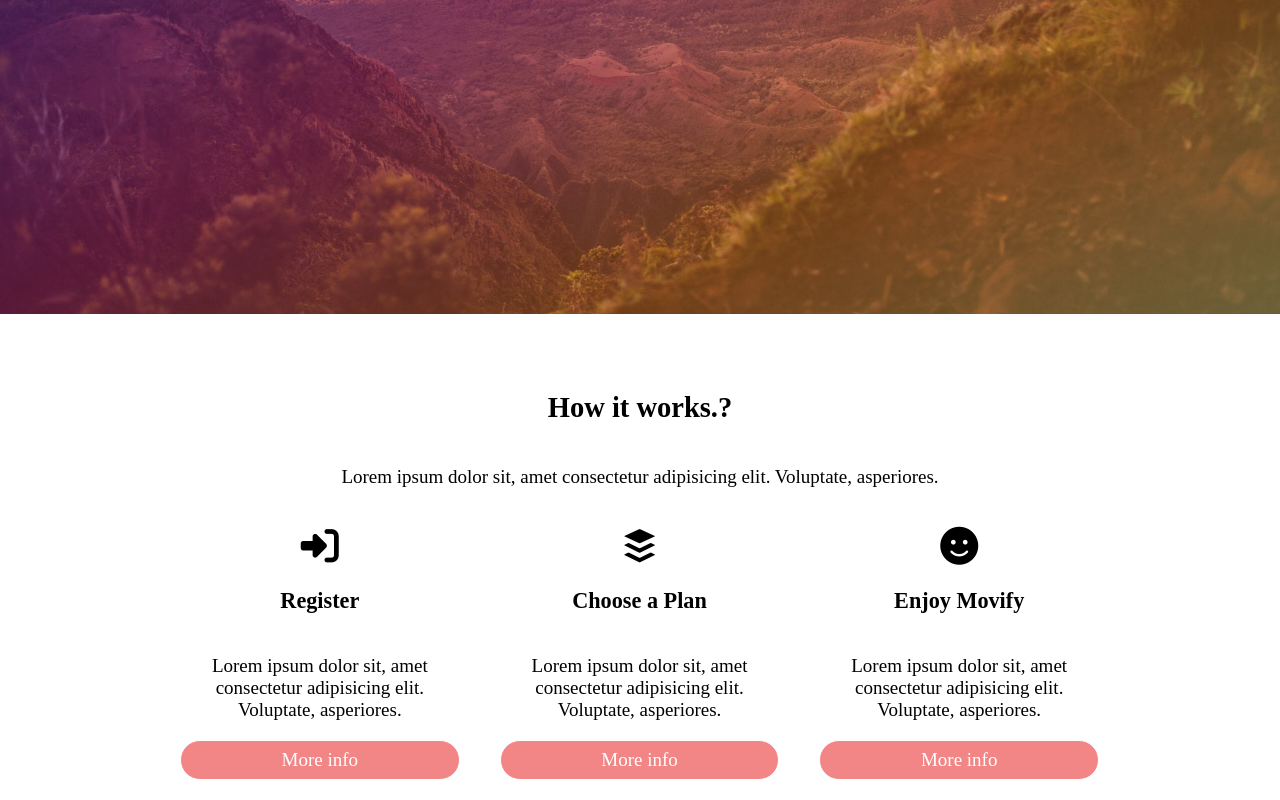
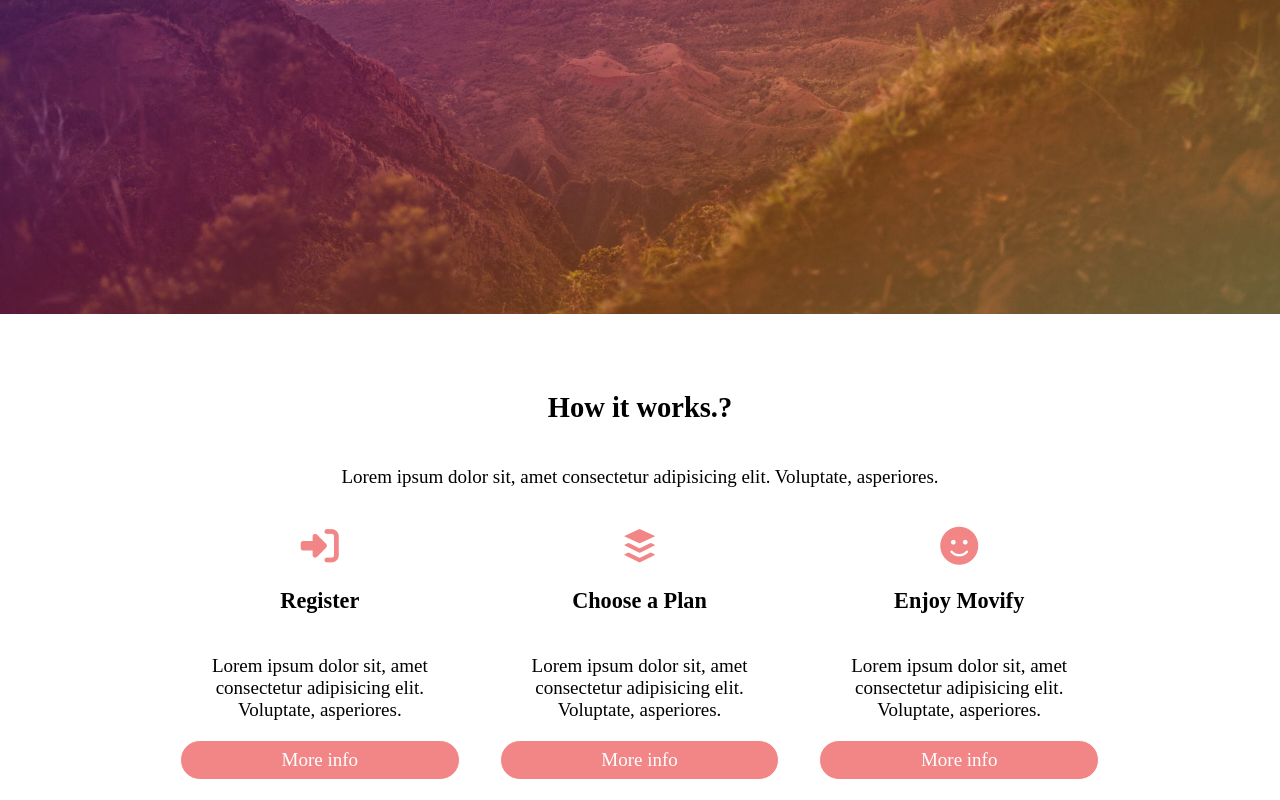
Before and after one commit to SivasAfg58/html-movieapp, a plain HTML site: page index.html in a window 1280 px wide. Shown: the part 540-1340 px from the top of the page. Drawn offline with Linux system fonts and the light colour scheme.

Commit message:
Add files via upload

```diff
--- a/index.css
+++ b/index.css
@@ -104,7 +104,7 @@
     padding: 2rem;
 }
 
-[class="fa-"] {
+.fa-face-smile, .fa-buffer, .fa-right-to-bracket {
     color: var(--pink);
 }
 
```
